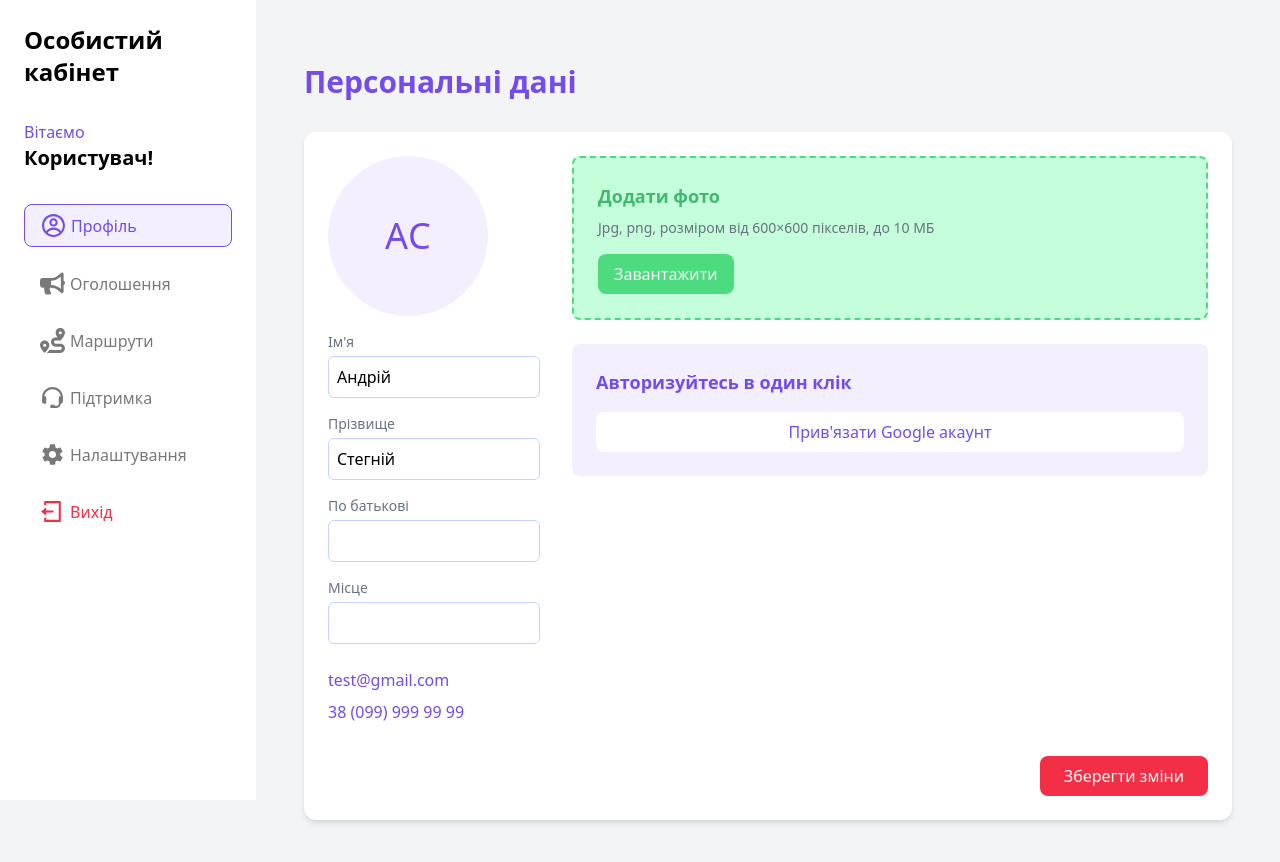
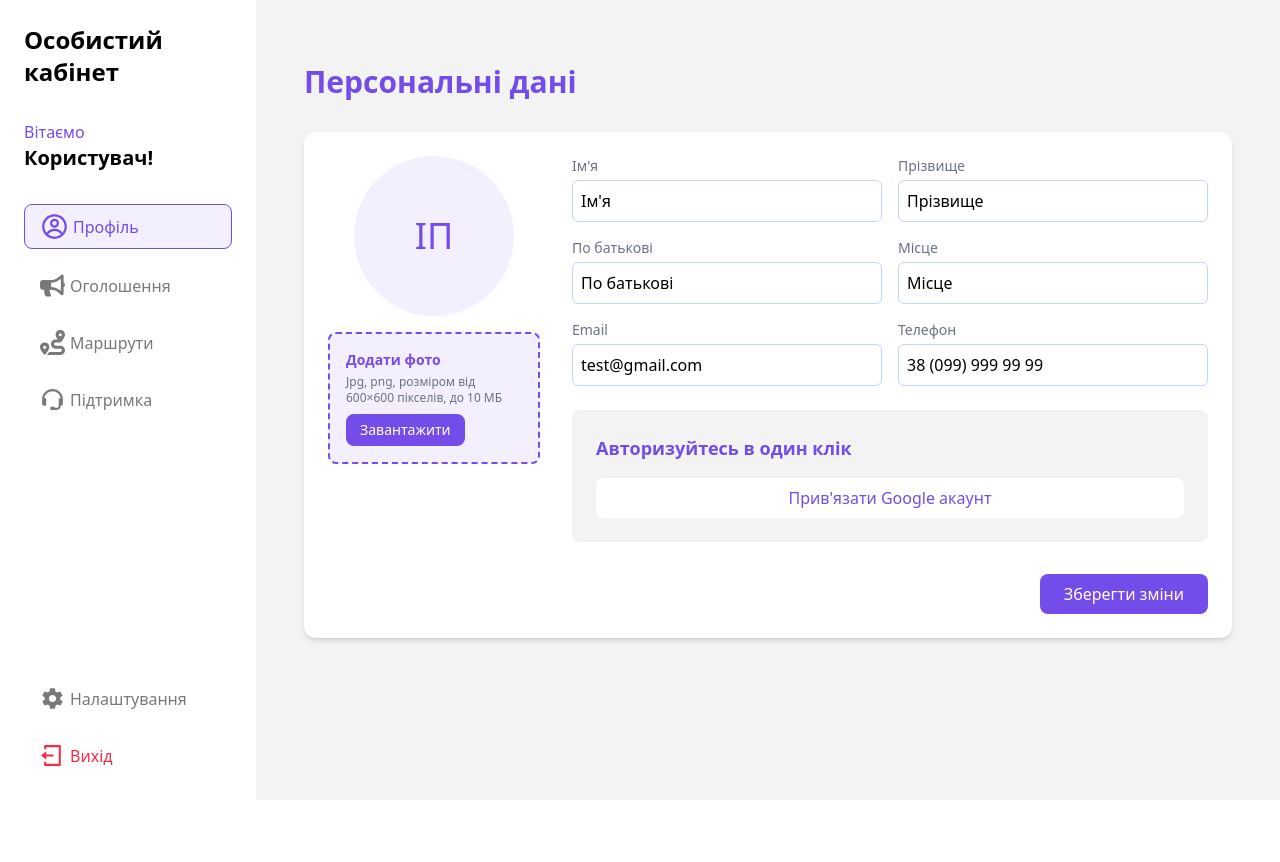
Before and after one commit to ktrnaaa/travel-map, a React (Vite) app in the folder client/: page /profile in a window 1280 px wide. Shown: the top 862 px of the page. After the commit the page ends 800 px from the top, so only its background shows below. Built offline with nearby package versions, Linux system fonts and the light colour scheme.

Commit message:
TM-51: profile changes 5 (#63)

```diff
--- a/client/src/components/sidebarLayout/sidebarLayout.jsx
+++ b/client/src/components/sidebarLayout/sidebarLayout.jsx
@@ -1,18 +1,19 @@
-import { Outlet, Link, NavLink } from 'react-router-dom';
+import { BiSupport } from "react-icons/bi";
 import { IoMdSettings } from "react-icons/io";
 import { FaRoute } from "react-icons/fa6";
 import { FaBullhorn } from 'react-icons/fa';
+import { Outlet, Link, NavLink } from 'react-router-dom';
 import { CgProfile } from "react-icons/cg";
 import { RiLogoutBoxLine } from "react-icons/ri"
-import { BiSupport } from "react-icons/bi";
+
 
 const SidebarLayout = ({ children }) => {
   const activeStyle = ({isActive}) => isActive ? "bg-[#F4EFFF] text-[#744ce9] border" : "bg-none";
 
   return (
-    <div className="flex min-h-screen bg-gray-100">
+    <div className="flex min-h-screen bg-[#F3F3F3]">
       {/* Sidebar */}
-      <div className="fixed left-0 top-0 h-full w-64 bg-white p-6">
+      <div className="fixed left-0 top-0 h-full w-64 bg-white p-6 flex flex-col">
         <h1 className="text-2xl font-bold mb-8">Особистий кабінет</h1>
 
         <div className="mb-8">
@@ -20,15 +21,44 @@ const SidebarLayout = ({ children }) => {
           <p className="text-xl font-semibold">Користувач!</p>
         </div>
 
-        <nav className="space-y-4 [&>a]:py-2 [&>a]:px-4 [&>a]:rounded-lg [&>a]:transition-all [&>a]:duration-200
-         [&>a]:ease-in-out [&>a]:flex [&>a]:items-center [&>a:not(:last-child):hover]:bg-[#744ce9] [&>a:not(:last-child):hover]:text-white text-[#797979]" >
-            <NavLink to="/profile" className={activeStyle}><CgProfile size="25" className="mr-[5px]" /> Профіль</NavLink>
-            <NavLink to="/announcements" className={activeStyle}><FaBullhorn size="25" className="mr-[5px]" /> Оголошення</NavLink>
-            <NavLink to="/routes" className={activeStyle}><FaRoute size="25" className="mr-[5px]" /> Маршрути</NavLink>
-            <NavLink to="/support" className={activeStyle}><BiSupport size="25" className="mr-[5px]" /> Підтримка</NavLink>
-            <NavLink to="/settings" className={activeStyle}><IoMdSettings size="25" className="mr-[5px]" /> Налаштування</NavLink>
-            <NavLink to="/logout" className="text-[#F22F46] hover:bg-[#F22F46] hover:text-white"><RiLogoutBoxLine size="25" className="mr-[5px]" /> Вихід</NavLink>
+        <nav className="flex flex-col justify-between h-full">
+          {/* Верхні елементи меню */}
+          <div className="space-y-4 text-[#797979]
+            [&>a]:py-2 [&>a]:px-4 [&>a]:rounded-lg
+            [&>a]:transition-all [&>a]:duration-200 [&>a]:ease-in-out
+            [&>a]:flex [&>a]:items-center
+            [&>a:hover]:bg-[#744ce9] [&>a:hover]:text-white">
+
+            <NavLink to="/profile" className={activeStyle}>
+              <CgProfile size="27" className="mr-[5px]" /> Профіль
+            </NavLink>
+            <NavLink to="/announcements" className={activeStyle}>
+              <FaBullhorn size="25" className="mr-[5px]" /> Оголошення
+            </NavLink>
+            <NavLink to="/routes" className={activeStyle}>
+              <FaRoute size="25" className="mr-[5px]" /> Маршрути
+            </NavLink>
+            <NavLink to="/support" className={activeStyle}>
+              <BiSupport size="25" className="mr-[5px]" /> Підтримка
+            </NavLink>
+          </div>
+
+          {/* Нижні елементи меню */}
+          <div className="space-y-4 text-[#797979]
+            [&>a]:py-2 [&>a]:px-4 [&>a]:rounded-lg
+            [&>a]:transition-all [&>a]:duration-200 [&>a]:ease-in-out
+            [&>a]:flex [&>a]:items-center
+            [&>a:not(:last-child):hover]:bg-[#744ce9] [&>a:not(:last-child):hover]:text-white">
+
+            <NavLink to="/settings" className={activeStyle}>
+              <IoMdSettings size="25" className="mr-[5px]" /> Налаштування
+            </NavLink>
+            <NavLink to="/logout" className="text-[#F22F46] hover:bg-[#F22F46] hover:text-white">
+              <RiLogoutBoxLine size="25" className="mr-[5px]" /> Вихід
+            </NavLink>
+          </div>
         </nav>
+
       </div>
 
       {/* Main Content Area */}
--- a/client/src/pages/profilePage.jsx
+++ b/client/src/pages/profilePage.jsx
@@ -4,10 +4,12 @@ import React, { useState, useRef } from "react";
 
 const ProfilePage = () => {
   const [formData, setFormData] = useState({
-    firstName: "Андрій",
-    lastName: "Стегній",
-    middleName: "",
-    location: "",
+    firstName: "Ім'я",
+    lastName: "Прізвище",
+    middleName: "По батькові",
+    location: "Місце",
+    email: "test@gmail.com",
+    phone: "38 (099) 999 99 99",
   });
   const [avatar, setAvatar] = useState(null);
   const [avatarPreview, setAvatarPreview] = useState(null);
@@ -15,6 +17,8 @@ const ProfilePage = () => {
   const [isSuccess, setIsSuccess] = useState(false);
   const [error, setError] = useState(null);
   const fileInputRef = useRef(null);
+  const [focusedField, setFocusedField] = useState(null);
+
 
   const handleChange = (e) => {
     const { name, value } = e.target;
@@ -69,7 +73,7 @@ const ProfilePage = () => {
         formDataToSend.append(key, value);
       });
 
-      // Додаємо аватар, якщо він є
+      // Додаємо аватар
       if (avatar) {
         formDataToSend.append('avatar', avatar);
       }
@@ -104,10 +108,10 @@ const ProfilePage = () => {
         className="bg-white rounded-xl shadow-md p-6 mb-8"
       >
         <div className="flex items-start space-x-8">
-            {/* Ліва частина з аватаром та полями */}
+          {/* Ліва частина з аватаром + кнопка завантаження фото */}
           <div className="w-1/4">
             <motion.div
-                className="bg-[#F4EFFF] rounded-full w-40 h-40 flex items-center justify-center mb-4 overflow-hidden"
+              className="bg-[#F4EFFF] rounded-full w-40 h-40 flex items-center justify-center mb-4 overflow-hidden m-auto"
             >
               {avatarPreview ? (
                 <img
@@ -116,46 +120,16 @@ const ProfilePage = () => {
                   className="w-full h-full object-cover"
                 />
               ) : (
-                  <span className="text-[#744ce9] text-4xl">АС</span>
+                <span className="text-[#744ce9] text-4xl">ІП</span>
               )}
             </motion.div>
 
-              <div className="mb-6 space-y-4">
-                {["firstName", "lastName", "middleName", "location"].map((field) => (
+            {/* Кнопка додавання фото */}
             <motion.div
-                    key={field}
-                    whileFocus={{ scale: 1.02 }}
+              className="border-2 border-dashed border-[#744ce9] rounded-lg p-4 bg-[#F4EFFF] mb-6"
             >
-                    <label className="block text-sm text-gray-500 mb-1">
-                      {field === "firstName" && "Ім'я"}
-                      {field === "lastName" && "Прізвище"}
-                      {field === "middleName" && "По батькові"}
-                      {field === "location" && "Місце"}
-                    </label>
-                    <input
-                      type="text"
-                      name={field}
-                      value={formData[field]}
-                      onChange={handleChange}
-                      className="w-full p-2 border border-indigo-200 rounded-md focus:outline-none focus:ring-2 focus:ring-indigo-500 transition-all"
-                    />
-                  </motion.div>
-                ))}
-              </div>
-
-              <div className="space-y-2 text-[#744ce9]">
-                <p>test@gmail.com</p>
-                <p>38 (099) 999 99 99</p>
-              </div>
-            </div>
-
-            {/* Права частина з фото та Google акаунтом */}
-            <div className="w-3/4">
-              <motion.div
-                className="border-2 border-dashed border-[#4DDB80] rounded-lg p-6 mb-6 bg-[#C4FEDB]"
-              >
-                <h4 className="text-lg font-semibold text-[#40b96d] mb-2">Додати фото</h4>
-                <p className="text-gray-500 text-sm mb-4">Jpg, png, розміром від 600×600 пікселів, до 10 МБ</p>
+              <h4 className="text-sm font-semibold text-[#744ce9] mb-1">Додати фото</h4>
+              <p className="text-xs text-gray-500 mb-2">Jpg, png, розміром від 600×600 пікселів, до 10 МБ</p>
               <input
                 type="file"
                 ref={fileInputRef}
@@ -167,7 +141,7 @@ const ProfilePage = () => {
                 type="button"
                 onClick={triggerFileInput}
                 whileTap={{ scale: 0.95 }}
-                  className="bg-[#4DDB80] text-white px-4 py-2 rounded-lg hover:bg-[#40b96d] transition-all"
+                className="bg-[#744ce9] border-2 border-[#744ce9] text-white px-3 py-1 text-sm rounded-lg hover:bg-[#F4EFFF] hover:text-[#744ce9] transition-all"
               >
                 {avatar ? "Змінити фото" : "Завантажити"}
               </motion.button>
@@ -175,21 +149,59 @@ const ProfilePage = () => {
                 <motion.p
                   initial={{ opacity: 0 }}
                   animate={{ opacity: 1 }}
-                    className="text-red-500 text-sm mt-2"
+                  className="text-red-500 text-xs mt-2"
                 >
                   {error}
                 </motion.p>
               )}
             </motion.div>
+          </div>
 
-              <motion.div
-                className="bg-[#F4EFFF] rounded-lg p-6"
+          {/* Права частина з інпутами та Google акаунтом */}
+          <div className="w-3/4 space-y-6">
+            <div className="grid grid-cols-2 gap-4">
+              {[
+                { name: "firstName", label: "Ім'я" },
+                { name: "lastName", label: "Прізвище" },
+                { name: "middleName", label: "По батькові" },
+                { name: "location", label: "Місце" },
+                { name: "email", label: "Email" },
+                { name: "phone", label: "Телефон" },
+              ].map(({ name, label }) => (
+                <motion.div key={name}>
+                  <div className="relative w-full">
+                    <motion.label
+                      htmlFor={name}
+                      animate={{
+                        scale: focusedField === name ? 1.05 : 1,
+                      }}
+                      transition={{ type: "spring", stiffness: 300 }}
+                      className="block text-sm text-gray-500 mb-1"
                     >
+                      {label}
+                    </motion.label>
+                    <input
+                      id={name}
+                      type={name === "email" ? "email" : name === "phone" ? "tel" : "text"}
+                      name={name}
+                      value={formData[name] || ""}
+                      onChange={handleChange}
+                      onFocus={() => setFocusedField(name)}
+                      onBlur={() => setFocusedField(null)}
+                      className="peer w-full p-2 border border-indigo-200 rounded-md focus:outline-none focus:ring-2 focus:ring-indigo-500 transition-all"
+                    />
+                  </div>
+                </motion.div>
+              ))}
+            </div>
+
+            <motion.div className="bg-[#F3F3F3] rounded-lg p-6">
               <h4 className="text-lg font-semibold text-[#744ce9] mb-4">Авторизуйтесь в один клік</h4>
               <motion.button
                 type="button"
                 whileTap={{ scale: 0.95 }}
-                  className="flex items-center justify-center space-x-2 bg-white #F4EFFF text-[#744ce9] px-4 py-2 rounded-lg hover:bg-indigo-50 w-full"
+                className="flex items-center justify-center space-x-2 bg-white #F4EFFF text-[#744ce9] px-4 py-2 rounded-lg
+                hover:bg-[#744ce9] hover:text-white transition-colors duration-200 w-full"
               >
                 <span>Прив&apos;язати Google акаунт</span>
               </motion.button>
@@ -229,7 +241,7 @@ const ProfilePage = () => {
             className={`px-6 py-2 rounded-lg transition-all ${
               isSubmitting
                 ? "bg-indigo-400 cursor-not-allowed"
-                  : "bg-[#F22F46] hover:bg-[#F22F46] text-white"
+                : "bg-[#744ce9] text-white"
             }`}
           >
             {isSubmitting ? (
@@ -250,6 +262,6 @@ const ProfilePage = () => {
     </form>
   </div>
   );
-};
+}
 
 export default ProfilePage;
```
Lines whose indentation alone changed are shown as unchanged.
